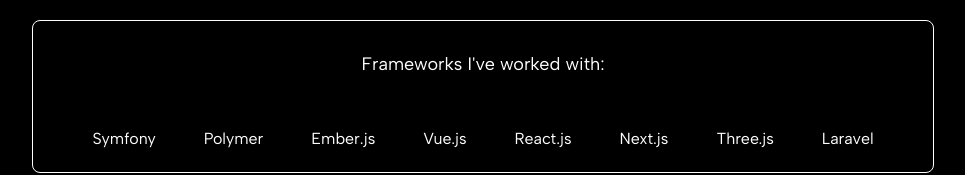
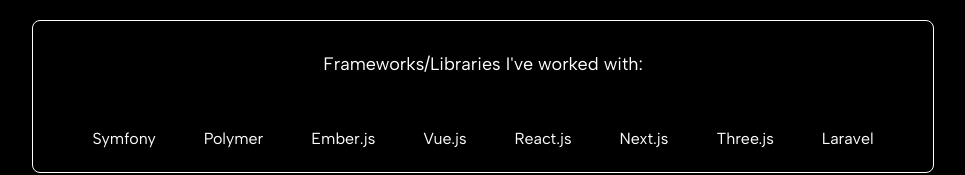
Before and after one commit to zuxbrt/zuxbrt.github.io, a React (Create React App) app: page /#/ in a window 1280 px wide. Shown: the part 250-425 px from the top of the page, without its empty margins (157-1122 px from the left). Built offline with nearby package versions, Linux system fonts and the light colour scheme.

Commit message:
Update IntroElement.jsx

```diff
--- a/src/components/IntroElement/IntroElement.jsx
+++ b/src/components/IntroElement/IntroElement.jsx
@@ -51,7 +51,7 @@
       </div>
 
       <div className='frameworks__wrapper'>
-        <p className='headline'>Frameworks I've worked with:</p>
+        <p className='headline'>Frameworks/Libraries I've worked with:</p>
 
         <div className='frameworks__row'>
           <a className='single-framework' href='https://symfony.com/'>Symfony</a>
```
